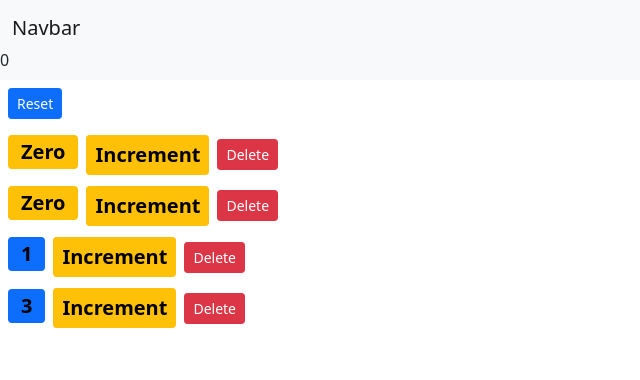
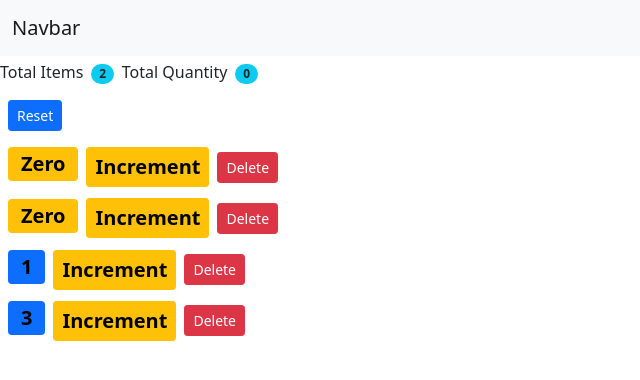
Before and after one commit to Khodidas-withLoveKD/React-Learnings, a React (Create React App) app: page /counters in a window 1280 px wide. Shown: the top 380 px of the page, without its empty margins (0-640 px from the left). Built offline with nearby package versions, Linux system fonts and the light colour scheme.

Commit message:
Lifting up state --> total unique items count done, all items remaining

```diff
--- a/src/Components/counterHome.jsx
+++ b/src/Components/counterHome.jsx
@@ -1,3 +1,4 @@
+import { logRoles } from '@testing-library/react'
 import React from 'react'
 
 import Counters from './counters'
@@ -23,6 +24,7 @@ class CounterHome extends React.Component {
 		})
 		console.log('CounterVal = ', counterVal)
 		this.setState({ counterValue: counterVal })
+		//! TODO: Update it before render
 		console.log('counterVALUE = ', this.state.counterValue)
 	}
 	resetCounters = () => {
@@ -49,7 +51,10 @@ class CounterHome extends React.Component {
 	render() {
 		return (
 			<div>
-				<NavBar counterValue={this.state.counterValue} />
+				<NavBar
+					totalQuantity={this.state.counterValue}
+					totalItems={this.state.counters.filter((c) => c.value > 0).length}
+				/>
 				<Counters
 					counters={this.state.counters}
 					onReset={this.resetCounters}
--- a/src/Components/navbar.jsx
+++ b/src/Components/navbar.jsx
@@ -8,8 +8,15 @@ class NavBar extends React.Component {
 					<div className="container-fluid">
 						<a className="navbar-brand">Navbar</a>
 					</div>
-					{this.props.counterValue}
 				</nav>
+				Total Items
+				<span className="badge rounded-pill bg-info m-2 text-dark">
+					{this.props.totalItems}
+				</span>
+				Total Quantity
+				<span className="badge rounded-pill bg-info m-2 text-dark">
+					{this.props.totalQuantity}
+				</span>
 			</div>
 		)
 	}
```
